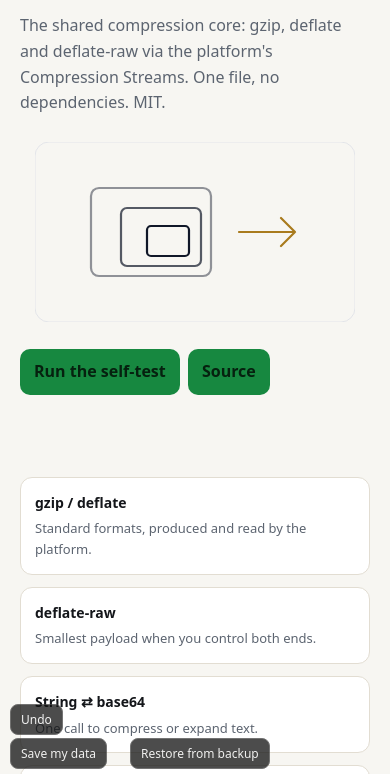
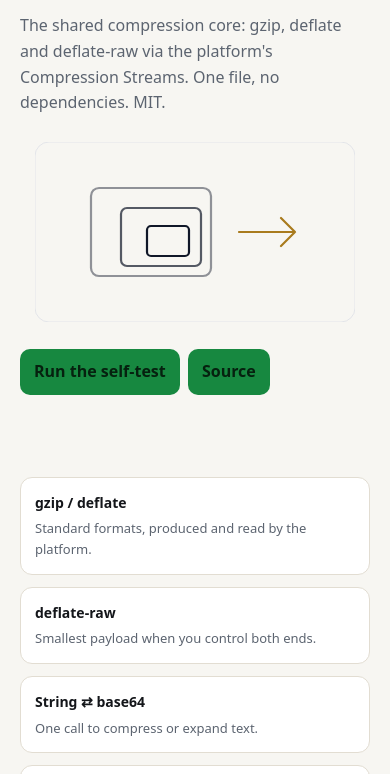
Before and after one commit to drsamonline/compress-kit, a plain HTML site: page docs/index.html in a window 390 px wide. Shown: the part 65-839 px from the top of the page. Drawn offline with Linux system fonts and the light colour scheme.

Commit message:
ui: take the floating buttons off the page
Three widgets were injected into the body of every page this estate ships, fixed
to the bottom-left corner:

    Undo                  left 10px, bottom 44px
    Save my data          left 10px, bottom 10px
    Restore from backup   beside them

They sat over the content — on a phone they cover the paragraph you are reading —
and they were the loudest thing on a quiet page. On a kit's landing page, a
"Undo" button is not even meaningful: there is nothing to undo.

The buttons are gone. What they did is not: the functions behind them are
untouched, Ctrl+Z still undoes (except inside a text field, which keeps its own
undo), and ?export still exports. The add() functions keep a comment saying so,
so the next reader does not think the feature was dropped by accident.

```diff
--- a/docs/index.html
+++ b/docs/index.html
@@ -202,15 +202,10 @@ window.__exportAll = function () {
   if (location.search.indexOf("export") >= 0) { setTimeout(window.__exportAll, 300); return; }
   function add() {
     if (!document.body || document.getElementById("__exportLink")) return;
-    var b = document.createElement("button");
-    b.id = "__exportLink";
-    b.textContent = "Save my data";
-    b.title = "Download everything this app has stored, as JSON";
-    b.style.cssText = "position:fixed;left:10px;bottom:10px;z-index:9998;background:#111;color:#eee;border:1px solid #444;border-radius:8px;padding:6px 10px;font:12px system-ui;cursor:pointer;opacity:.75";
-    b.onmouseenter = function () { b.style.opacity = "1"; };
-    b.onmouseleave = function () { b.style.opacity = ".75"; };
-    b.onclick = window.__exportAll;
-    document.body.appendChild(b);
+    /* The floating button was removed: it sat over the content and covered
+       what you were reading. The function below is untouched — Ctrl+Z still
+       undoes, and ?export still exports. */
+    return;
   }
   if (document.readyState === "loading") document.addEventListener("DOMContentLoaded", add);
   else add();
@@ -260,15 +255,10 @@ window.__importAll = function () {
   if (location.search.indexOf("import") >= 0) { setTimeout(window.__importAll, 300); return; }
   function add() {
     if (!document.body || document.getElementById("__importLink")) return;
-    var b = document.createElement("button");
-    b.id = "__importLink";
-    b.textContent = "Restore from backup";
-    b.title = "Load a JSON backup made by this app and restore it";
-    b.style.cssText = "position:fixed;left:130px;bottom:10px;z-index:9998;background:#111;color:#eee;border:1px solid #444;border-radius:8px;padding:6px 10px;font:12px system-ui;cursor:pointer;opacity:.75";
-    b.onmouseenter = function () { b.style.opacity = "1"; };
-    b.onmouseleave = function () { b.style.opacity = ".75"; };
-    b.onclick = window.__importAll;
-    document.body.appendChild(b);
+    /* The floating button was removed: it sat over the content and covered
+       what you were reading. The function below is untouched — Ctrl+Z still
+       undoes, and ?export still exports. */
+    return;
   }
   if (document.readyState === "loading") document.addEventListener("DOMContentLoaded", add);
   else add();
@@ -321,13 +311,10 @@ window.__importAll = function () {
   });
   function add() {
     if (!document.body || document.getElementById("__undoBtn")) return;
-    var b = document.createElement("button");
-    b.id = "__undoBtn"; b.textContent = "Undo"; b.title = "Undo the last change (Ctrl+Z)";
-    b.style.cssText = "position:fixed;left:10px;bottom:44px;z-index:9998;background:#111;color:#eee;border:1px solid #444;border-radius:8px;padding:6px 10px;font:12px system-ui;cursor:pointer;opacity:.75";
-    b.onmouseenter = function () { b.style.opacity = "1"; };
-    b.onmouseleave = function () { b.style.opacity = ".75"; };
-    b.onclick = window.__undo;
-    document.body.appendChild(b);
+    /* The floating button was removed: it sat over the content and covered
+       what you were reading. The function below is untouched — Ctrl+Z still
+       undoes, and ?export still exports. */
+    return;
   }
   if (document.readyState === "loading") document.addEventListener("DOMContentLoaded", add);
   else add();
```
